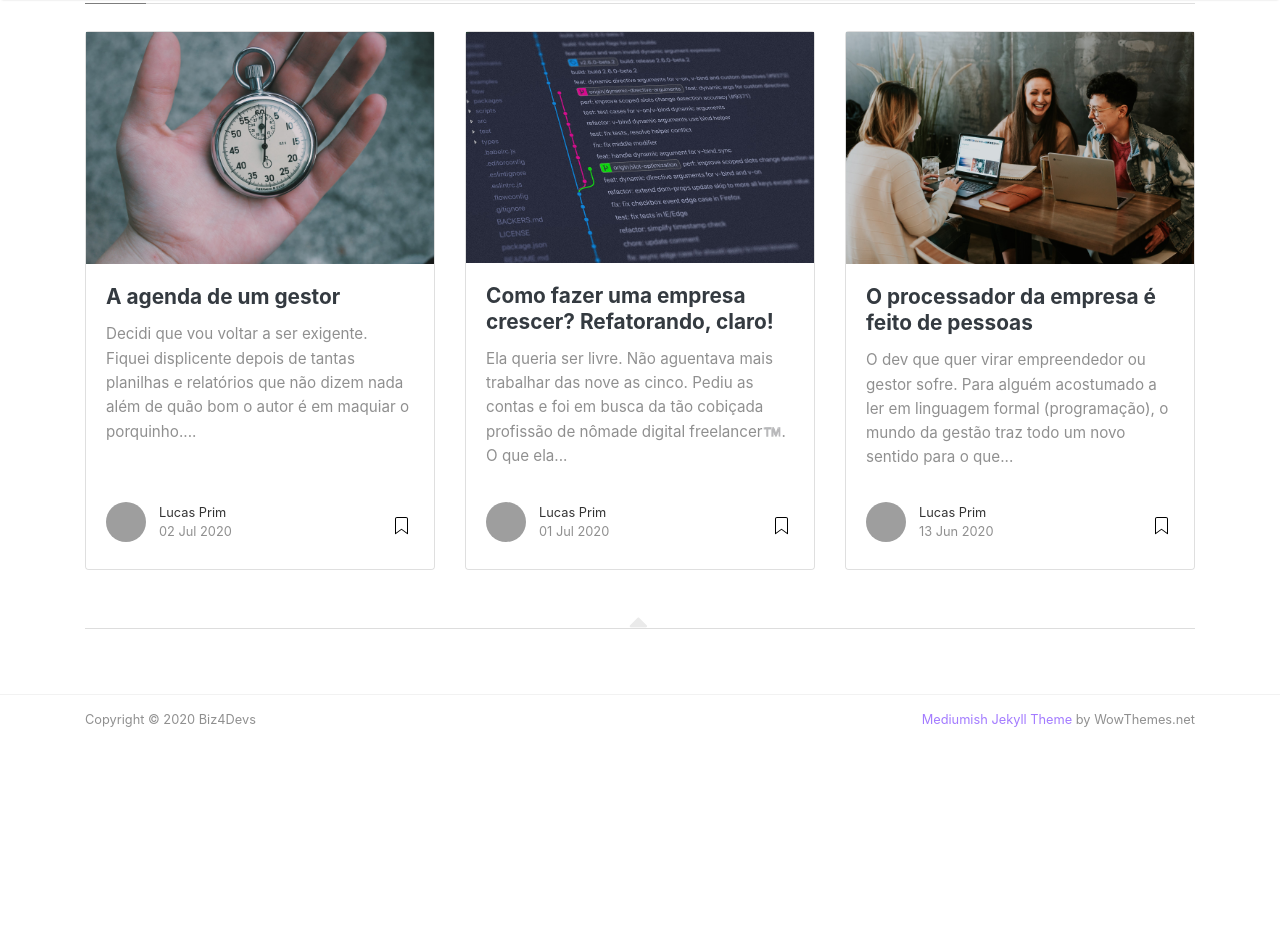
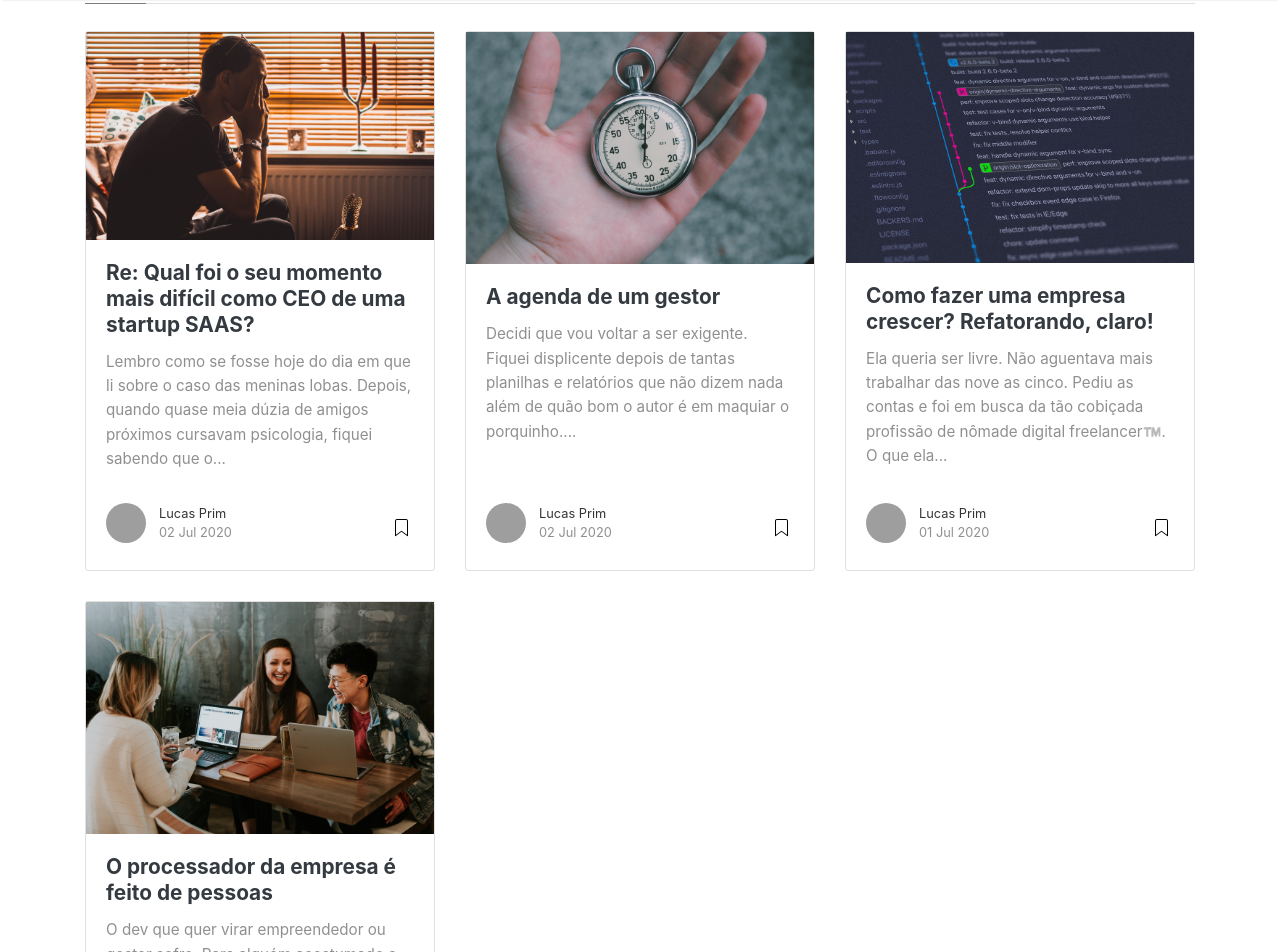
Before and after one commit to lucasprim/biz4devs, a Jekyll site: the page built from index.html, in a window 1280 px wide and 1400 px high, scrolled down 716 px. Shown: the top 952 px of the window. Built offline with Jekyll 4.4.1, drawn with Linux system fonts in a browser that asks for light colours; nearby versions of some CDN libraries; the list of posts is cut into pages by our own code; before the commit the page ends 1519 px from its top, so only the background shows below that; some of the changed lines change nothing that is shown; some of the changed text lies outside the part shown; grey boxes are pictures that could not be loaded.

Commit message:
Added a new post and enabled categories jumbotron

```diff
--- a/_config.yml
+++ b/_config.yml
@@ -51,8 +51,8 @@ paginate_path: /page:num/
 
 # Theme Settings
 
-lazyimages: "enabled"
-jumbotron: "disabled"
+lazyimages: enabled
+jumbotron: enabled
 disqus: biz4devs
 mailchimp-list: "https://biz4devs.us10.list-manage.com\
   /subscribe/post?u=c370f76f19b193b3931203b32&amp;id=662cae13b5"
--- a/_layouts/default.html
+++ b/_layouts/default.html
@@ -119,11 +119,11 @@
           {% assign categories_list = site.categories %}
           {% if categories_list.first[0] == null %}
           {% for category in categories_list %}
-          <a class="mt-1 mb-1" href="{{site.baseurl}}/categories#{{ category | url_escape | strip | replace: ' ', '-' }}">{{ category | camelcase }} ({{ site.tags[category].size }})</a>
+          <a class="mt-1 mb-1" href="{{site.baseurl}}/categorias#{{ category | url_escape | strip | replace: ' ', '-' }}">{{ category | camelcase }} ({{ site.tags[category].size }})</a>
           {% endfor %}
           {% else %}
           {% for category in categories_list %}
-          <a class="mt-1 mb-1" href="{{site.baseurl}}/categories#{{ category[0] | url_escape | strip | replace: ' ', '-' }}">{{ category[0] | camelcase }} ({{ category[1].size }})</a>
+          <a class="mt-1 mb-1" href="{{site.baseurl}}/categorias#{{ category[0] | url_escape | strip | replace: ' ', '-' }}">{{ category[0] | camelcase }} ({{ category[1].size }})</a>
           {% endfor %}
           {% endif %}
           {% assign categories_list = nil %}
--- /dev/null
+++ b/_posts/2020-07-02-O-momento-mais-dificil-de-um-CEO-de-startup.md
@@ -0,0 +1,29 @@
+---
+layout: post
+title: "Re: Qual foi o seu momento mais difícil como CEO de uma startup SAAS?"
+date: 2020-07-02 19:41:00 -0300
+author: prim
+categories: faq
+permalink: o-momento-mais-dificil-como-ceo-de-uma-startup-saas
+featured: false
+hidden: false
+comments: true
+description: O momento mais difícil do CEO de uma startup SAAS é quando ele deixa de conseguir liderar por exemplo e passa a ter que se comunicar de forma profissional e estruturada. A empresa fica cada vez mais complexa conforme vai crescendo, e o cinto de utilidades do CEO precisa acompanhar.
+image: assets/images/covers/person-struggling.jpg
+image_credits: ->
+  <span>Photo by <a href="https://unsplash.com/@elevantarts?utm_source=unsplash&amp;utm_medium=referral&amp;utm_content=creditCopyText">christopher lemercier</a> on <a href="https://unsplash.com/s/photos/struggle?utm_source=unsplash&amp;utm_medium=referral&amp;utm_content=creditCopyText">Unsplash</a></span>
+---
+
+Lembro como se fosse hoje do dia em que li sobre o caso das meninas lobas. Depois, quando quase meia dúzia de amigos próximos cursavam psicologia, fiquei sabendo que o ser humano é um especialista em imitar o outro e se torna a versão moderna do *homo sapiens* precisamente por causa disso. Me veio como de surpresa, no meio de uma mentoria,  a conclusão de que era isso que estava por detrás do meu momento mais difícil como CEO.
+
+Você lembra do seu último *pet project*? Aquele projeto solitário em que você é o CEO, o designer, o desenvolvedor e muitas vezes até o cliente? Eu lembro do meu primeiro. Ao menos o primeiro que teve um relativo sucesso, o [Professor Boiada](https://www.youtube.com/watch?v=rlm3yNK4svI). Nesse projeto eu era o cliente, o desenvolvedor, o designer, marqueteiro, etc. Todas as decisões eram tomadas num piscar de olhos. Para ir do planejamento para a execução era só passar um cafezinho. Sozinho você vai rápido, voa. Mas como diz um certo provérbio africano, “Se quer ir rápido, vá sozinho. Se quer ir longe, vá com mais gente”. Eventualmente eu quis ir mais longe.
+
+No meu primeiro negócio realmente relevante, o Kimitachi, eu trabalhei de balconista, *carroboy*, desenvolvedor, operador de Twitter, enfim, tive vários papéis. Um dos meus sócios virou o *sushiman* e outro o gestor administrativo financeiro. Cada novo funcionário aprendia quase por osmose o que precisava ser feito. As tarefas eram operacionais e era só imitar o chefe. Era só fazer o que meus colegas psicólogos classificavam como o que o ser humano sabe fazer de melhor.
+
+Cento e quarenta e seis pessoas. A cada 15 dias entravam mais 5-10. Entre eu e as novas pessoas havia quatro gestores de distância. Essa foi minha experiência mais recente, e foi aí que eu consegui atualizar minha resposta para qual foi o momento mais difícil como CEO. O momento mais difícil é aquele em que não dá mais para liderar a empresa toda por exemplo porque a distância entre você e as pessoas se torna grande. Não sei exatamente qual foi o número de funcionários, mas acho que foi no entorno de 30 quando eu percebi que não dava mais.
+
+O [*majestic monolith*](https://m.signalvnoise.com/the-majestic-monolith/) facilita o desenvolvimento porque toda a API está contida dentro do próprio projeto sem nenhuma dependência de fatores externos instáveis (oi *networking*, estou falando de você!). Mudar para *microservices* pode te dar mais paralelismo de desenvolvimento e de *throughput* mas vai precisar de muito mais comunicação e comprometimento no entorno dos protocolos e APIs. É a mesma coisa com a empresa. Para ganhar paralelismo é preciso dobrar a aposta na comunicação.
+
+A comunicação é trivial quando só existe você no projeto, relativamente tranquila quando você consegue dar o exemplo e se torna uma *rocket science* quando a empresa começa a escalar. Cada nova pessoa significa mais um nó no grafo de comunicação, com um novo vértice para cada membro da equipe atual.
+
+Meu momento mais difícil como CEO foi quando eu tive que aprender a usar o `Keynote` no lugar do `Vim`.
```
Also changed, not shown: assets/images/covers/person-struggling.jpg (added).
